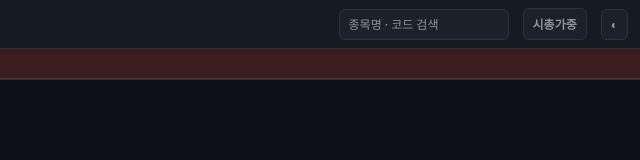
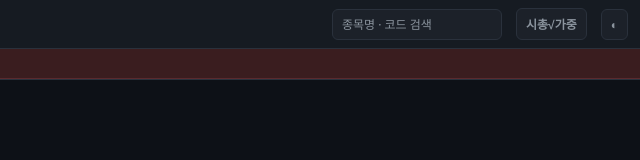
Before and after one commit to bluelagoon1222/Finviz-Korea, a plain HTML site: page korea_map_template.html in a window 1280 px wide. Shown: the top 160 px of the page, 640-1280 px from the left. Drawn offline with Linux system fonts and the light colour scheme.

Commit message:
Update korea_map_template.html

```diff
--- a/korea_map_template.html
+++ b/korea_map_template.html
@@ -161,7 +161,7 @@ footer{border-top:1px solid var(--line);background:var(--panel);padding:7px 12px
 
   <span class="grow"></span>
   <input id="search" type="search" placeholder="종목명 · 코드 검색" autocomplete="off">
-  <button class="iconbtn" id="sizeBtn" title="셀 크기 기준">시총가중</button>
+  <button class="iconbtn" id="sizeBtn" title="셀 크기 기준">시총√가중</button>
   <button class="iconbtn" id="themeBtn" title="테마 전환">◐</button>
 </header>
 
```
